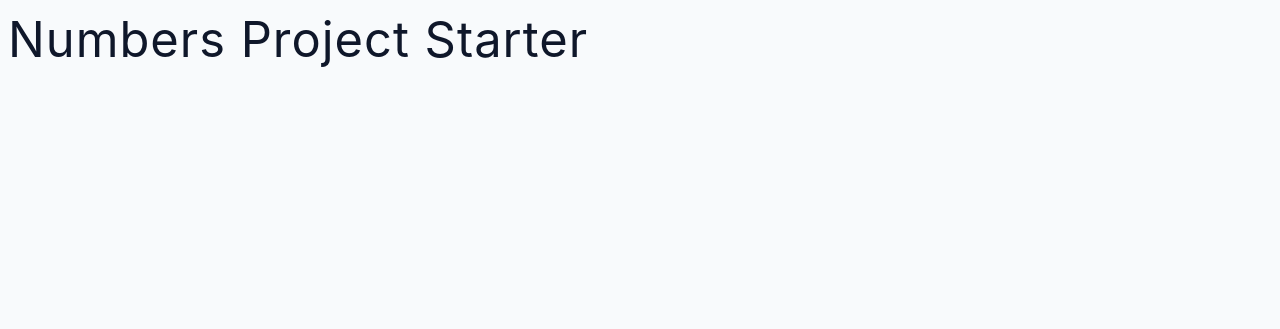
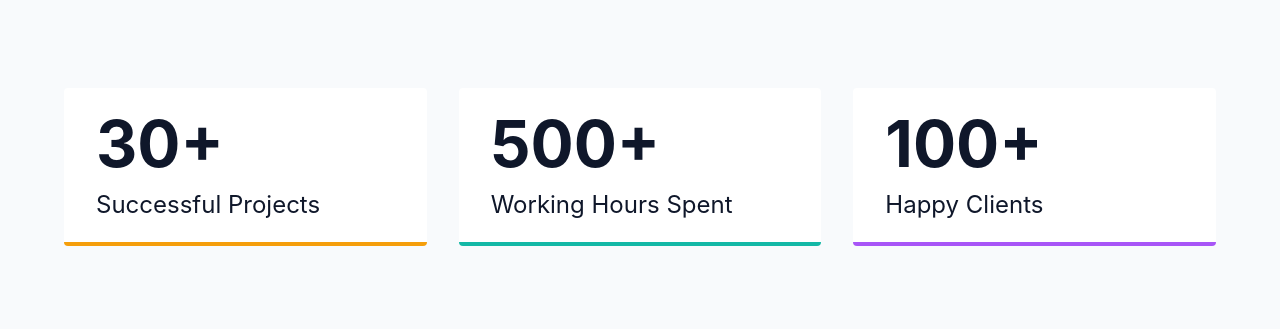
Before and after one commit to katleo-rantle/es6-projects, a plain HTML site: page 18-numbers/starter/index.html in a window 1280 px wide. Drawn offline with Linux system fonts and the light colour scheme.

Commit message:
project 18 complete

```diff
--- a/18-numbers/starter/app.js
+++ b/18-numbers/starter/app.js
@@ -1 +1,19 @@
-console.log('numbers project');
+const numbers = [...document.querySelectorAll('.number')];
+
+const updateCount = (el) => {
+  const value = parseInt(el.dataset.value);
+  const incrementValue = Math.ceil(value / 1000);
+  let startValue = 0;
+
+  const increaseCount = setInterval(() => {
+    startValue += incrementValue;
+    if (startValue >= value) {
+      el.textContent = `${value}+`;
+      clearInterval(increaseCount);
+      return;
+    }
+    el.textContent = `${startValue}+`;
+  }, 10);
+};
+
+numbers.forEach((number) => updateCount(number));
--- a/18-numbers/starter/index.html
+++ b/18-numbers/starter/index.html
@@ -8,7 +8,20 @@
     <link rel="stylesheet" href="./styles.css" />
   </head>
   <body>
-    <h1>numbers project starter</h1>
+    <section>
+      <article>
+        <span class="number" data-value="30">0</span>
+        <p>Successful projects</p>
+      </article>
+      <article>
+        <span class="number" data-value="500">0</span>
+        <p>Working hours spent</p>
+      </article>
+      <article>
+        <span class="number" data-value="100">0</span>
+        <p>Happy clients</p>
+      </article>
+    </section>
     <script src="./app.js"></script>
   </body>
 </html>
```
